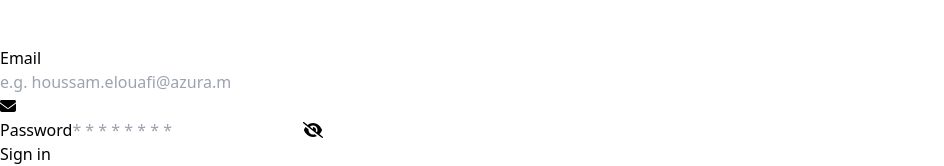
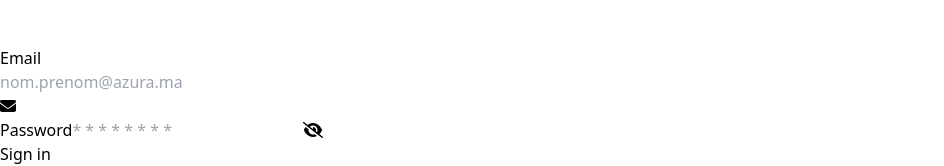
Before and after one commit to PsychoGodly/Local_Booking, a React (Vite) app in the folder Frontend/: page /auth in a window 1280 px wide. Shown: the part 374-540 px from the top of the page, without its empty margins (0-944 px from the left). Built offline with nearby package versions, Linux system fonts and the light colour scheme.

Commit message:
change placeholder of input

```diff
--- a/Frontend/src/comp/Login.jsx
+++ b/Frontend/src/comp/Login.jsx
@@ -56,7 +56,7 @@ const Login = () => {
       className={`border py-2 px-3 rounded text-gray-700 w-full focus:outline-none focus:ring-2 focus:ring-blue-500 ${errors.username ? "border-red-500" : "border-gray-300"}`}
       name="username"
       type="text"
-      placeholder="e.g. houssam.elouafi@azura.ma"
+      placeholder="nom.prenom@azura.ma"
       value={credentials.username}
       onChange={handleInputChange}
     />
```
